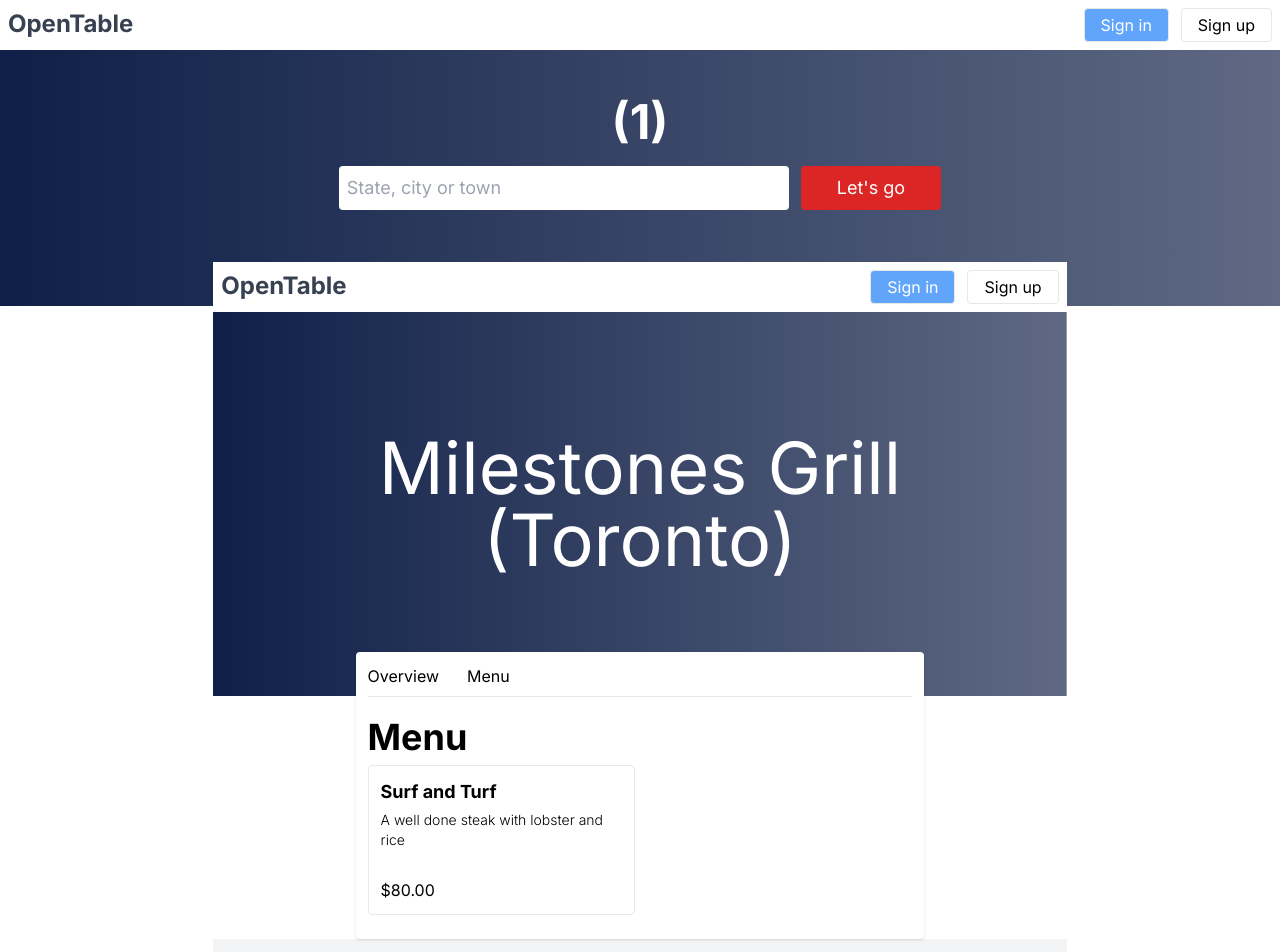
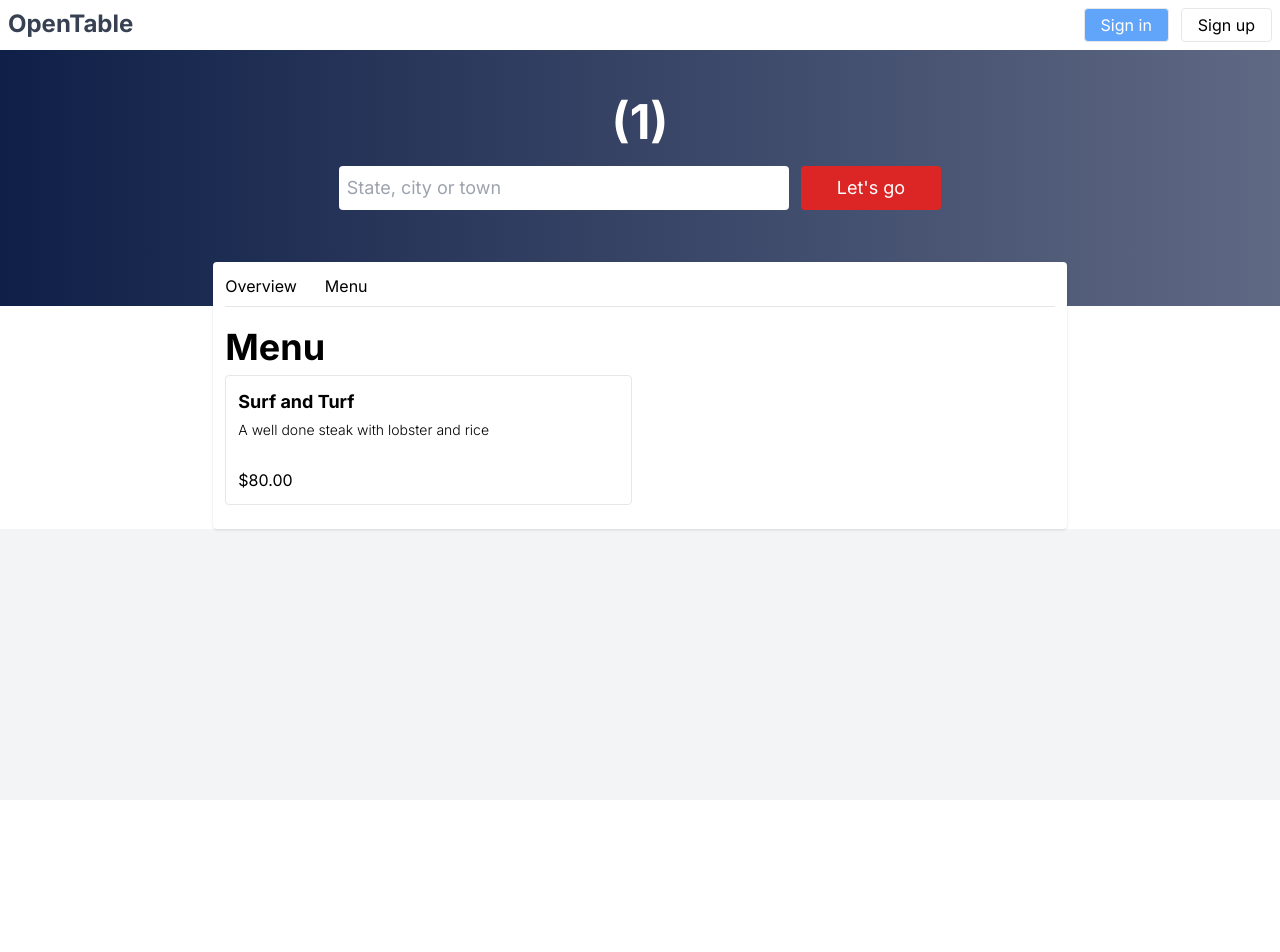
Before and after one commit to patangney/food-app, a Next.js app: page /restaurant/1/menu in a window 1280 px wide. Shown: the top 952 px of the page. After the commit the page ends 800 px from the top, so only its background shows below. Built offline with nearby package versions, Linux system fonts and the light colour scheme.

Commit message:
header changes

```diff
--- a/app/components/Header.tsx
+++ b/app/components/Header.tsx
@@ -1,6 +1,7 @@
 import Searchbar from '@/app/components/Searchbar'
 
 const Header = ({ name }: { name: string }) => {
+
   const renderTitle = () => {
     const titleArray = name.split('-')
     titleArray[titleArray.length - 1] = `(${titleArray[titleArray.length - 1]})` // add parentheses to the last word
--- a/app/restaurant/[slug]/layout.tsx
+++ b/app/restaurant/[slug]/layout.tsx
@@ -1,5 +1,4 @@
 import Header from '@/app/components/Header'
-import { useParams } from 'next/navigation';
 
 const RestaurantLayout = (
   { children,
--- a/app/restaurant/[slug]/menu/page.tsx
+++ b/app/restaurant/[slug]/menu/page.tsx
@@ -1,24 +1,16 @@
-import React from 'react'
-import Navbar from '@/app/components/Navbar'
-import Header from '@/app/restaurant/components/Header'
 import RestaurantNavBar from '@/app/restaurant/components/RestaurantNavBar'
 import MenuDetails from '@/app/restaurant/components/MenuDetails'
+import { PrismaClient } from '@prisma/client'
 
-const Menu = () => {
+const prisma = new PrismaClient()
+
+const Menu = ({ params }: { params: { slug: string } }) => {
   return (
-    <main className="bg-gray-100 min-h-screen w-screen">
-      <div className="max-w-screen-2xl m-auto bg-white">
-        <Navbar />
-        <Header />
-        <div className="flex m-auto w-2/3 justify-between items-start 0 -mt-11">
-          <div className="bg-white w-[100%] rounded p-3 shadow">
-            {/* RESAURANT NAVBAR */}
-            <RestaurantNavBar  />
-            <MenuDetails />
-          </div>
-        </div>
-      </div>
-    </main>
+    <div className="bg-white w-[100%] rounded p-3 shadow">
+      {/* RESAURANT NAVBAR */}
+      <RestaurantNavBar slug={params.slug} />
+      <MenuDetails />
+    </div>
   )
 }
 
```
